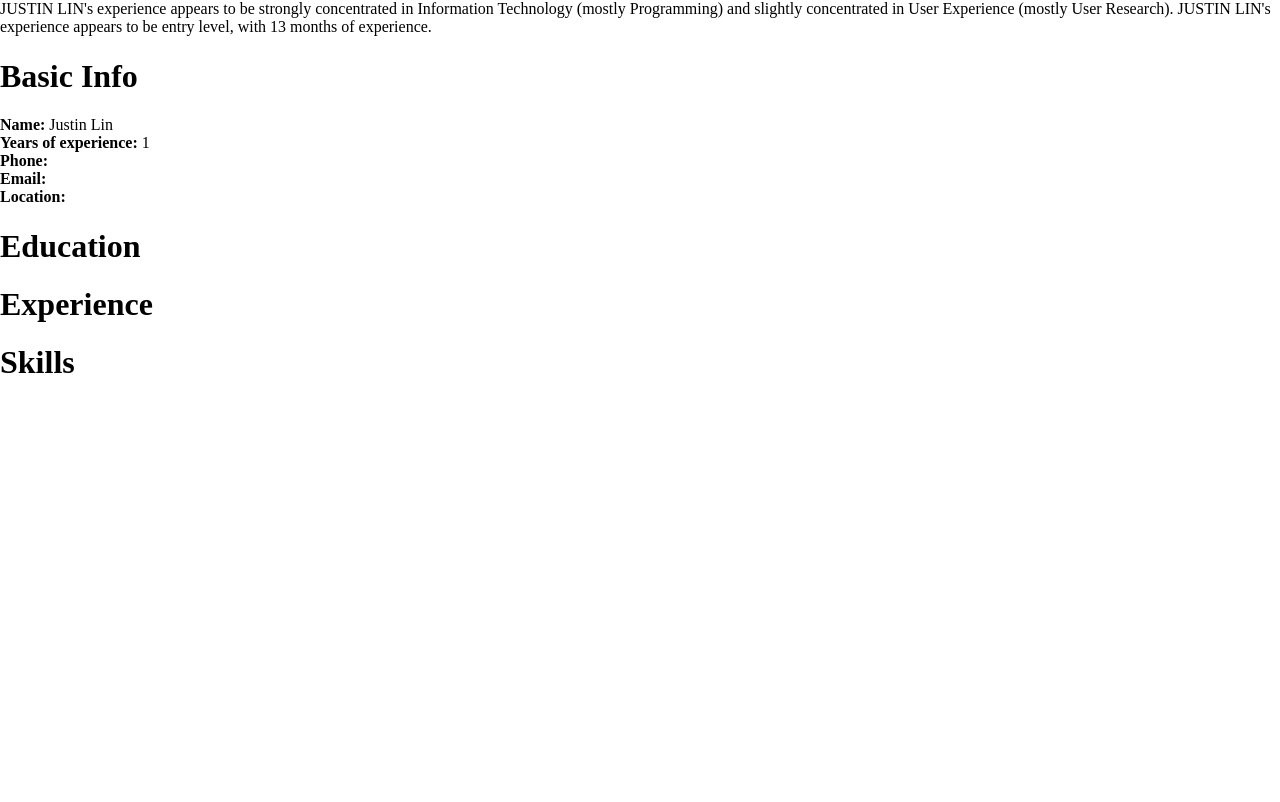
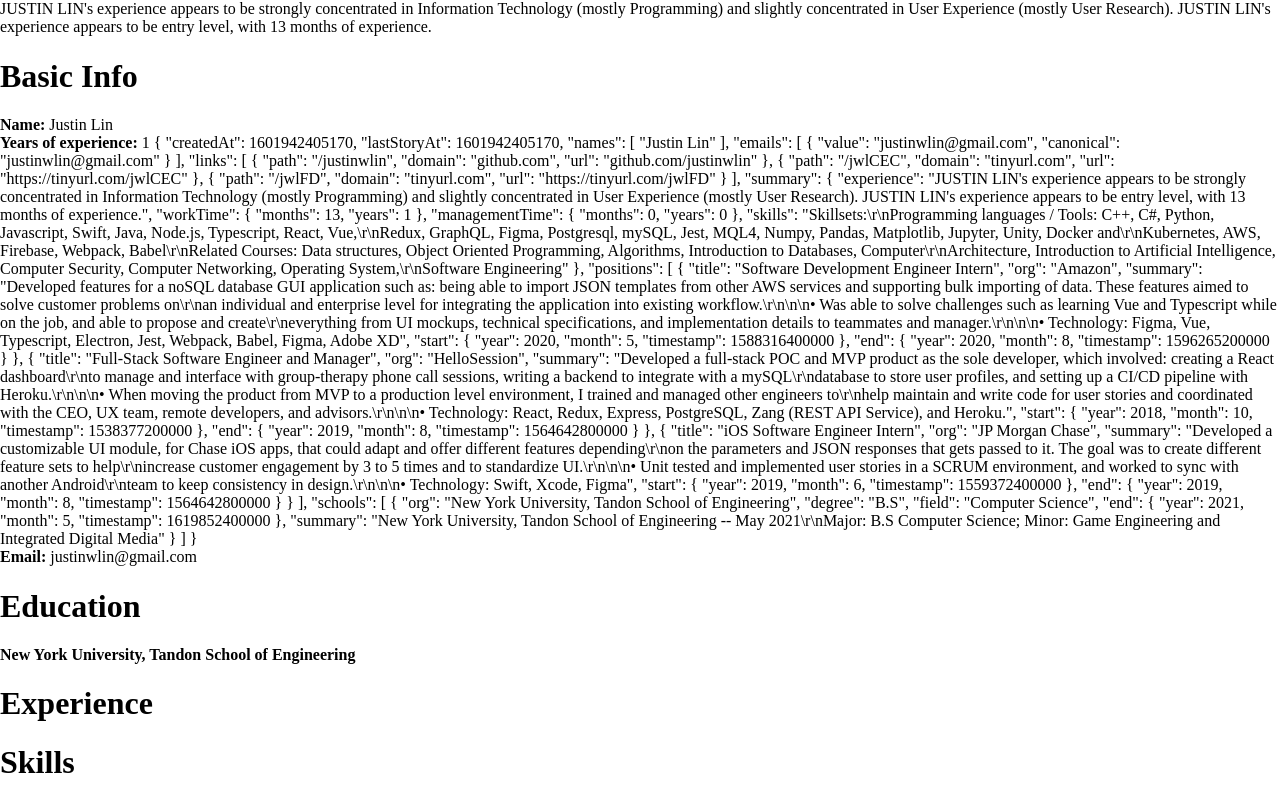
Before and after one commit to justinwlin/cwf, a Vue app: page / in a window 1280 px wide. Shown: the part 328-1130 px from the top of the page. Before the commit the page ends 800 px from the top, so only its background shows below. Built offline with nearby package versions, Linux system fonts and the light colour scheme.

Commit message:
Update parsedResume.vue

```diff
--- a/src/components/parsedResume.vue
+++ b/src/components/parsedResume.vue
@@ -6,12 +6,17 @@
     <h1>Basic Info</h1>
     <b>Name: </b>
     {{ name }}
-    <br/><b>Years of experience: </b>
+    <br /><b>Years of experience: </b>
     {{ yoe }}
-    <br/><b>Phone: </b>
-    <br/><b>Email: </b>
-    <br/><b>Location: </b>
+    <!-- <br /><b>Phone: </b>
+    {{ phone }} -->
+    {{ phone }}
+    <br /><b>Email: </b>
+    {{ email }}
+    <!-- <br /><b>Location: </b>
+    {{ location }} -->
     <h1>Education</h1>
+    <b>{{ school }}</b>
     <h1>Experience</h1>
     <h1>Skills</h1>
   </div>
@@ -40,13 +45,10 @@
       return this.parsedResume.emails[0].value;
     },
     phone() {
-      if (json.has("phones")) {
-        return this.parsedResume.phones[0].value;
-      }
-      return "N/A";
+      return this.parsedResume;
     },
     location() {
-      if (json.has("location")) {
+      if (this.parsedResume.has("location")) {
         return this.parsedResume.location.name;
       }
       return "N/A";
@@ -54,6 +56,12 @@
     skills() {
       return this.parsedResume.summary.skills;
     },
+    school() {
+      return this.parsedResume.schools[0].org;
+    },
+    // GPA(){
+    //   if (json.has("")
+    // },
   },
 };
 </script>
```
